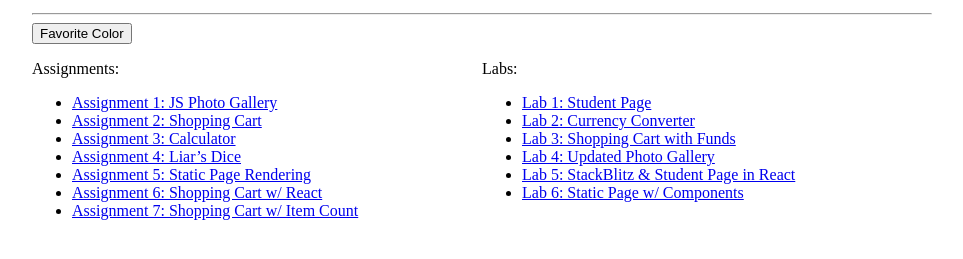
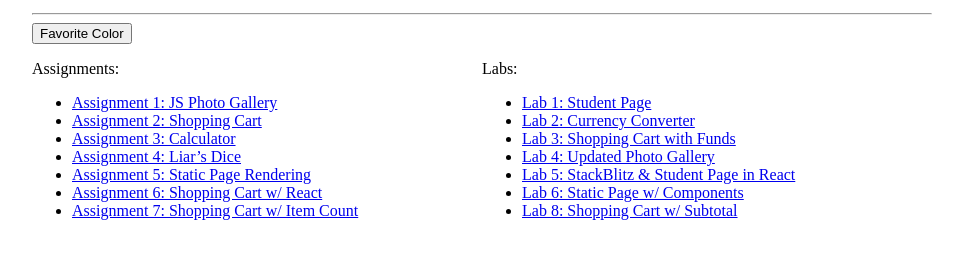
Before and after one commit to uscwebdev/itp301-submissions-HaozheLu, a plain HTML site: page index.html in a window 1280 px wide. Shown: the part 101-360 px from the top of the page, without its empty margins (158-1121 px from the left). Drawn offline with Linux system fonts and the light colour scheme.

Commit message:
lab_08 submission

```diff
--- a/index.html
+++ b/index.html
@@ -67,6 +67,7 @@
                         <li><a href="lab_04/lab_04.html">Lab 4: Updated Photo Gallery</a></li>
                         <li><a href="https://stackblitz.com/edit/react-2smnad?file=src%2Findex.js">Lab 5: StackBlitz & Student Page in React</a></li>
                         <li><a href="https://stackblitz.com/edit/react-vfmpbf?file=src%2Findex.js">Lab 6: Static Page w/ Components</a></li>
+                        <li><a href="https://stackblitz.com/edit/react-pe6hwv?file=src%2FProduct.js">Lab 8: Shopping Cart w/ Subtotal</a></li>
                     </ul>
                 </div>
             </div>
```
Also changed, not shown: 1 other file.
